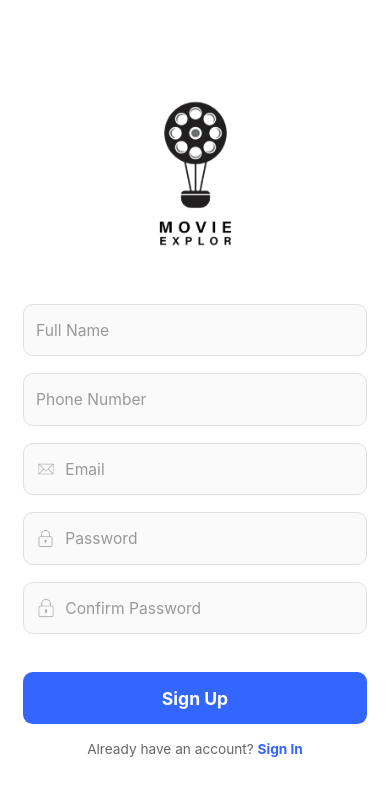
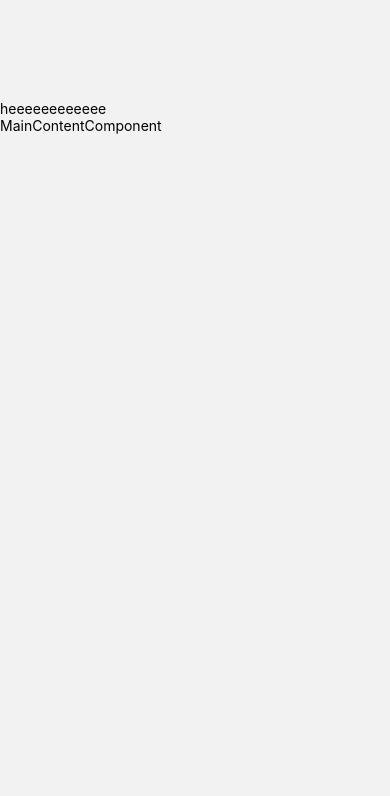
Before and after one commit to blackPie8/movie_explorer_reactnative_AshrayStan, a React Native app in the folder MovieExplorer/: screen / in a window 390 px wide. Shown: the top 796 px of the page. Built offline with nearby package versions, Linux system fonts and the light colour scheme.

Commit message:
[Ashray] MOD : Navbar Complete

```diff
--- a/MovieExplorer/src/Navigation/AppNavigation.tsx
+++ b/MovieExplorer/src/Navigation/AppNavigation.tsx
@@ -4,16 +4,18 @@ import { createNativeStackNavigator } from '@react-navigation/native-stack';
 import LoginScreen from '../screens/LoginScreen';
 import SignUpScreen from '../screens/SignUpScreen';
 import DashboardScreen from '../screens/DashboardScreen';
+import MainContentComponent from '../components/MainContentComponent';
 
 const Stack = createNativeStackNavigator();
 
 export default function AppNavigation() {
   return (
     <NavigationContainer>
-      <Stack.Navigator initialRouteName="SignUp">
+      <Stack.Navigator initialRouteName="Dash">
         <Stack.Screen name="Login" component={LoginScreen} options={{headerShown: false}}/>
         <Stack.Screen name="SignUp" component={SignUpScreen} options={{headerShown: false}} />
         <Stack.Screen name="Dashboard" component={DashboardScreen} options={{headerShown: false}} />
+        <Stack.Screen name="Dash" component={MainContentComponent} options={{headerShown: false}} />
       </Stack.Navigator>
     </NavigationContainer>
   );
--- a/MovieExplorer/src/axiosQuery/axiosRequest.js
+++ b/MovieExplorer/src/axiosQuery/axiosRequest.js
@@ -23,3 +23,13 @@ export const LoginRequest = async (data) => {
     }
   );
 };
+
+export const GetMoviesData = async() => {
+  try{
+  const res = await axios.get('https://movie-explorer-ror-vishal-kanojia.onrender.com/api/v1/movies')
+    return res.data.data
+  }catch(error){
+    console.log("Error fetching movies", error)
+    return null;
+  }
+  };
--- a/MovieExplorer/src/components/HeaderComponent.tsx
+++ b/MovieExplorer/src/components/HeaderComponent.tsx
@@ -1,5 +1,5 @@
-import { StyleSheet, Text, View, Dimensions, TouchableOpacity, TextInput, Image } from 'react-native'
-import React, { useState } from 'react'
+import { StyleSheet, Text, View, Dimensions, TouchableOpacity, TextInput, Image, FlatList } from 'react-native'
+import React, { useState, useEffect } from 'react'
 
 const { height, width } = Dimensions.get('window')
 
--- /dev/null
+++ b/MovieExplorer/src/components/MainContentComponent.tsx
@@ -0,0 +1,29 @@
+import { StyleSheet, Text, TouchableOpacity, View } from 'react-native'
+import React, { useEffect, useState } from 'react'
+import { GetMoviesData } from '../axiosQuery/axiosRequest';
+
+const MainContentComponent = () => {
+  const [movies, setMovies] = useState([]);
+
+
+    const fetchMovies = async () => {
+      const data = await GetMoviesData();
+      console.log('Movies:', data);
+      setMovies(data);
+    };
+
+
+  return (
+    <View>
+      <TouchableOpacity
+      onPress={fetchMovies}>
+        <Text style = {{paddingTop: 100}}>heeeeeeeeeeee</Text>
+      </TouchableOpacity>
+      <Text>MainContentComponent</Text>
+    </View>
+  )
+}
+
+export default MainContentComponent
+
+const styles = StyleSheet.create({})
```
